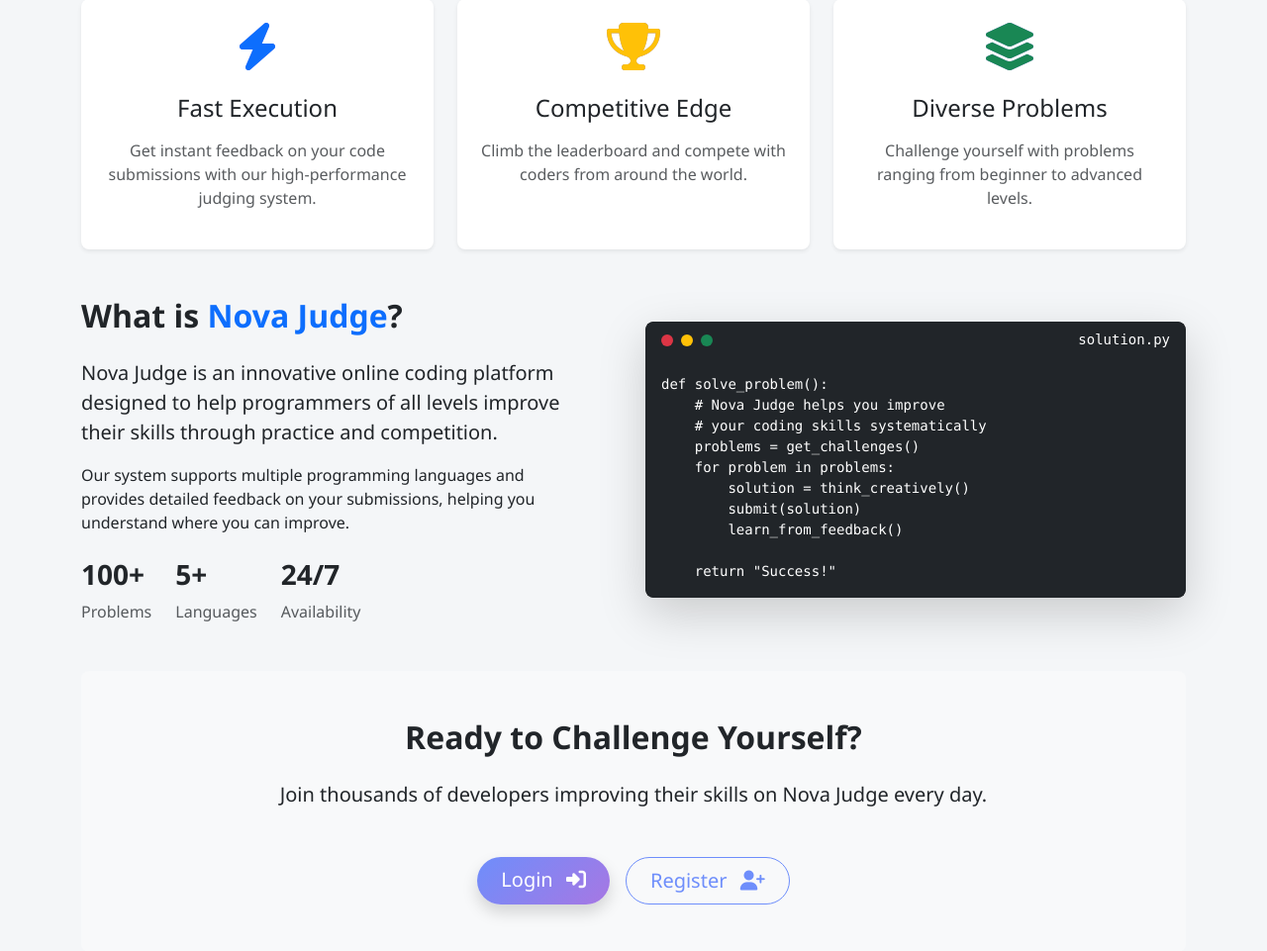
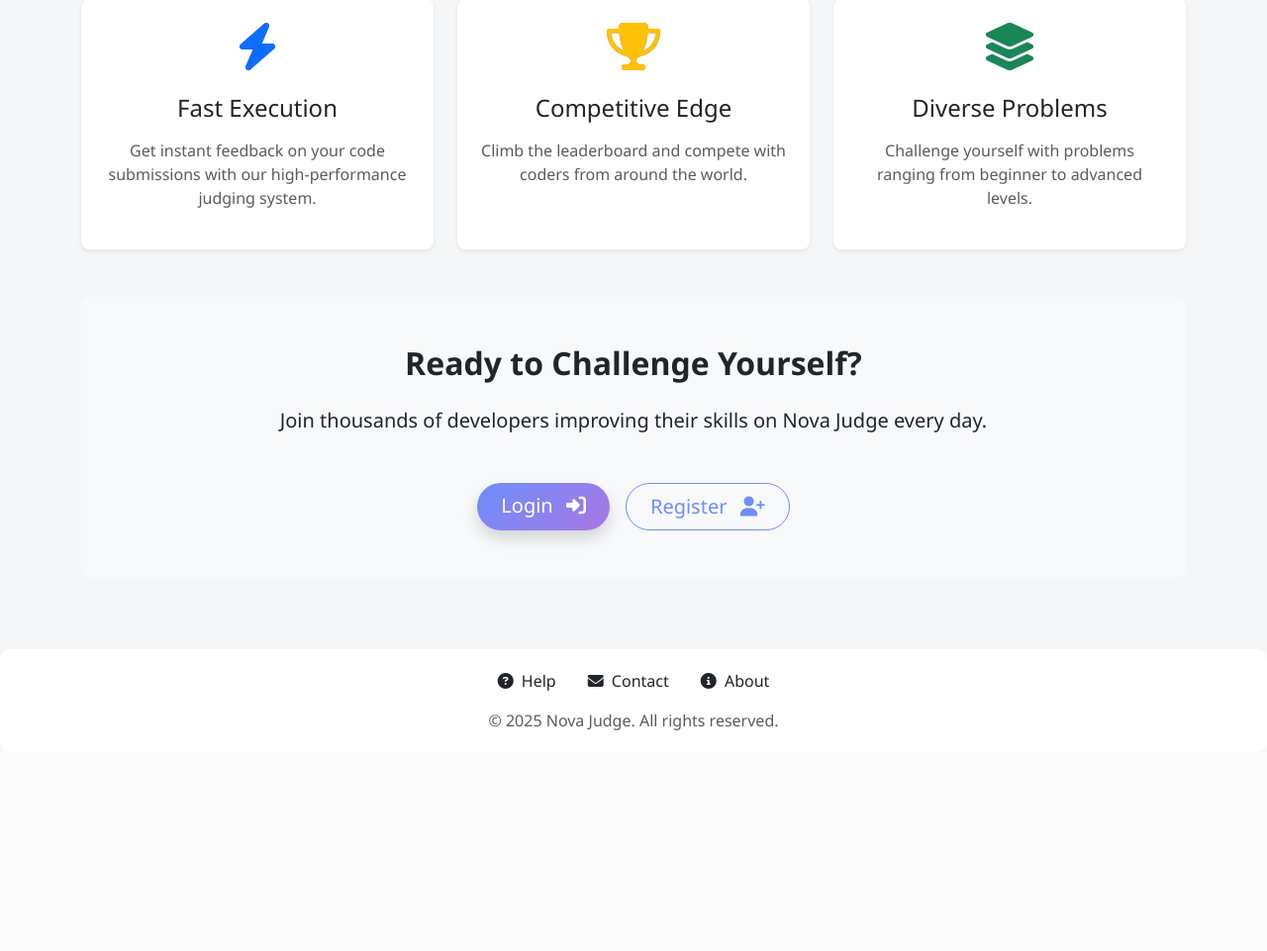
Before and after one commit to Shraddhabera/Dev_project, a Django app: page / in a window 1280 px wide. Shown: the part 590-1551 px from the top of the page at 99% size. After the commit the page ends 1328 px from the top, so only its background shows below. Run offline with Django 5.2, Linux system fonts and the light colour scheme; some libraries are stand-ins or nearby versions.

Commit message:
Fixed some more things

```diff
--- a/problems/views.py
+++ b/problems/views.py
@@ -181,14 +181,21 @@
                 else:
                     verdict = "Failed"
 
-                results.append({
+                if testcase.is_sample:
+                    results.append({
                     'input': testcase.input_data,
                     'expected_output': testcase.expected_output,
                     'output': output,
                     'error': error,
                     'verdict': verdict,
-                    'is_sample': testcase.is_sample
+                    'is_sample': True
                 })
+            else:
+                results.append({
+                    'verdict': verdict,
+                    'is_sample': False
+                })
+
 
             return JsonResponse({
                 'results': results,
--- a/templates/problems/home.html
+++ b/templates/problems/home.html
@@ -60,59 +60,6 @@
         </div>
     </div>
 
-    <!-- About Section -->
-    <div class="row align-items-center mb-5">
-        <div class="col-lg-6 mb-4 mb-lg-0">
-            <div class="pe-lg-5">
-                <h2 class="fw-bold mb-4">What is <span class="text-primary">Nova Judge</span>?</h2>
-                <p class="lead">Nova Judge is an innovative online coding platform designed to help programmers of all levels improve their skills through practice and competition.</p>
-                <p>Our system supports multiple programming languages and provides detailed feedback on your submissions, helping you understand where you can improve.</p>
-
-                <div class="d-flex mt-4">
-                    <div class="me-4">
-                        <h3 class="fw-bold">100+</h3>
-                        <p class="text-muted mb-0">Problems</p>
-                    </div>
-                    <div class="me-4">
-                        <h3 class="fw-bold">5+</h3>
-                        <p class="text-muted mb-0">Languages</p>
-                    </div>
-                    <div>
-                        <h3 class="fw-bold">24/7</h3>
-                        <p class="text-muted mb-0">Availability</p>
-                    </div>
-                </div>
-            </div>
-        </div>
-
-        <div class="col-lg-6">
-            <div class="position-relative rounded-3 overflow-hidden shadow-lg">
-                <div class="code-editor">
-                    <div class="editor-header bg-dark px-3 py-2">
-                        <div class="d-flex">
-                            <div class="me-2 rounded-circle bg-danger" style="width: 12px; height: 12px;"></div>
-                            <div class="me-2 rounded-circle bg-warning" style="width: 12px; height: 12px;"></div>
-                            <div class="rounded-circle bg-success" style="width: 12px; height: 12px;"></div>
-                        </div>
-                        <div class="text-white small">solution.py</div>
-                    </div>
-                    <div class="editor-body bg-dark p-3">
-                        <pre class="text-white mb-0"><code>def solve_problem():
-    # Nova Judge helps you improve
-    # your coding skills systematically
-    problems = get_challenges()
-    for problem in problems:
-        solution = think_creatively()
-        submit(solution)
-        learn_from_feedback()
-
-    return "Success!"</code></pre>
-                    </div>
-                </div>
-            </div>
-        </div>
-    </div>
-
     <!-- CTA Section -->
     <div class="text-center py-5 px-3 mb-4 rounded-3" style="background-color: #f8f9fa;">
         <h2 class="fw-bold mb-4">Ready to Challenge Yourself?</h2>
@@ -159,24 +106,6 @@
         background-image: linear-gradient(135deg, #6e8efb, #a777e3);
     }
 
-    .code-editor {
-        border-radius: 8px;
-        overflow: hidden;
-        background-color: #1e1e1e;
-    }
-
-    .editor-header {
-        display: flex;
-        justify-content: space-between;
-        align-items: center;
-        font-family: monospace;
-    }
-
-    .editor-body {
-        font-family: 'Courier New', monospace;
-        line-height: 1.5;
-    }
-
     .homepage-container {
         animation: fadeIn 0.8s ease-out;
     }
```
Also changed, not shown: templates/accounts/register.html (+10 -13 lines), templates/problems/detail.html (+16 -3 lines).
